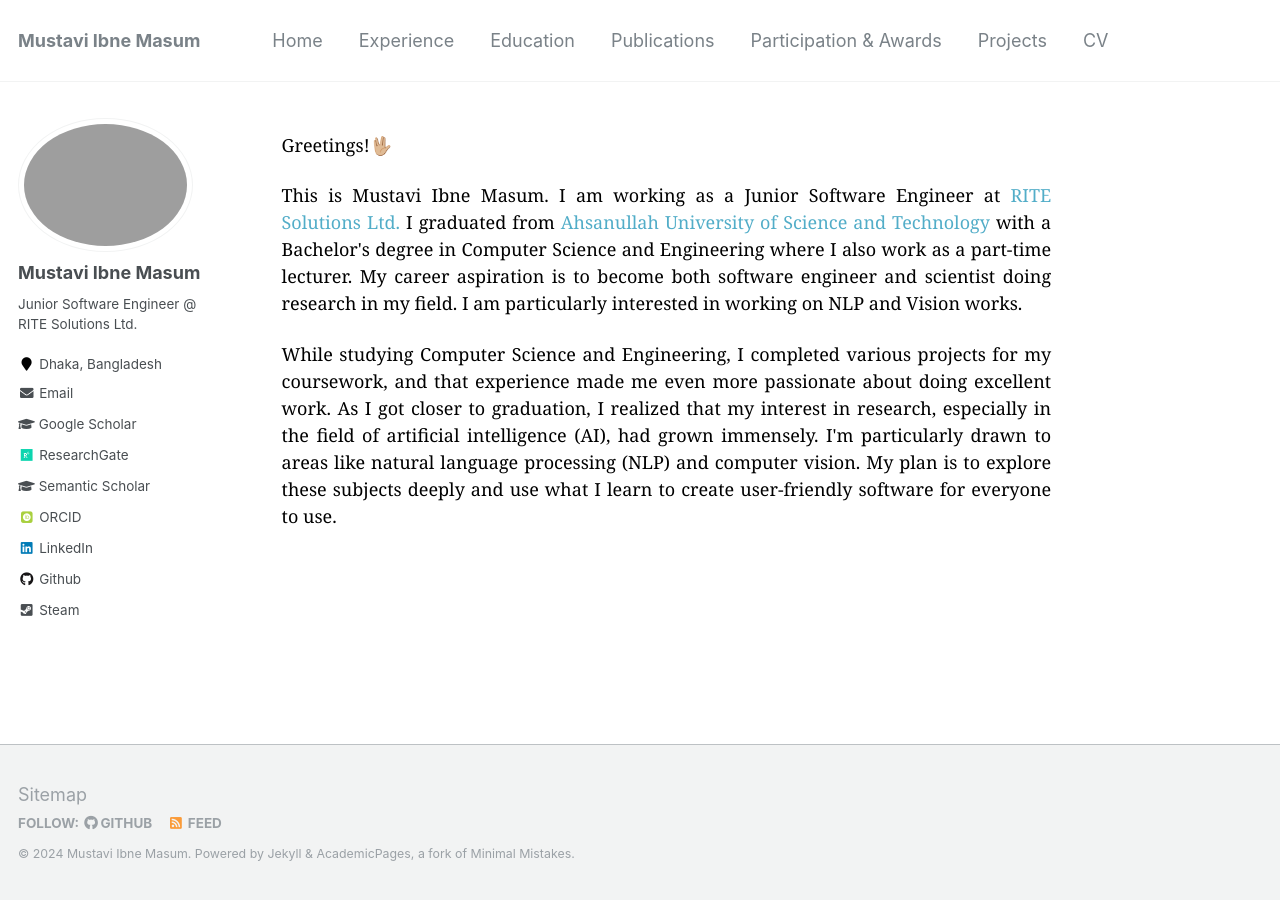
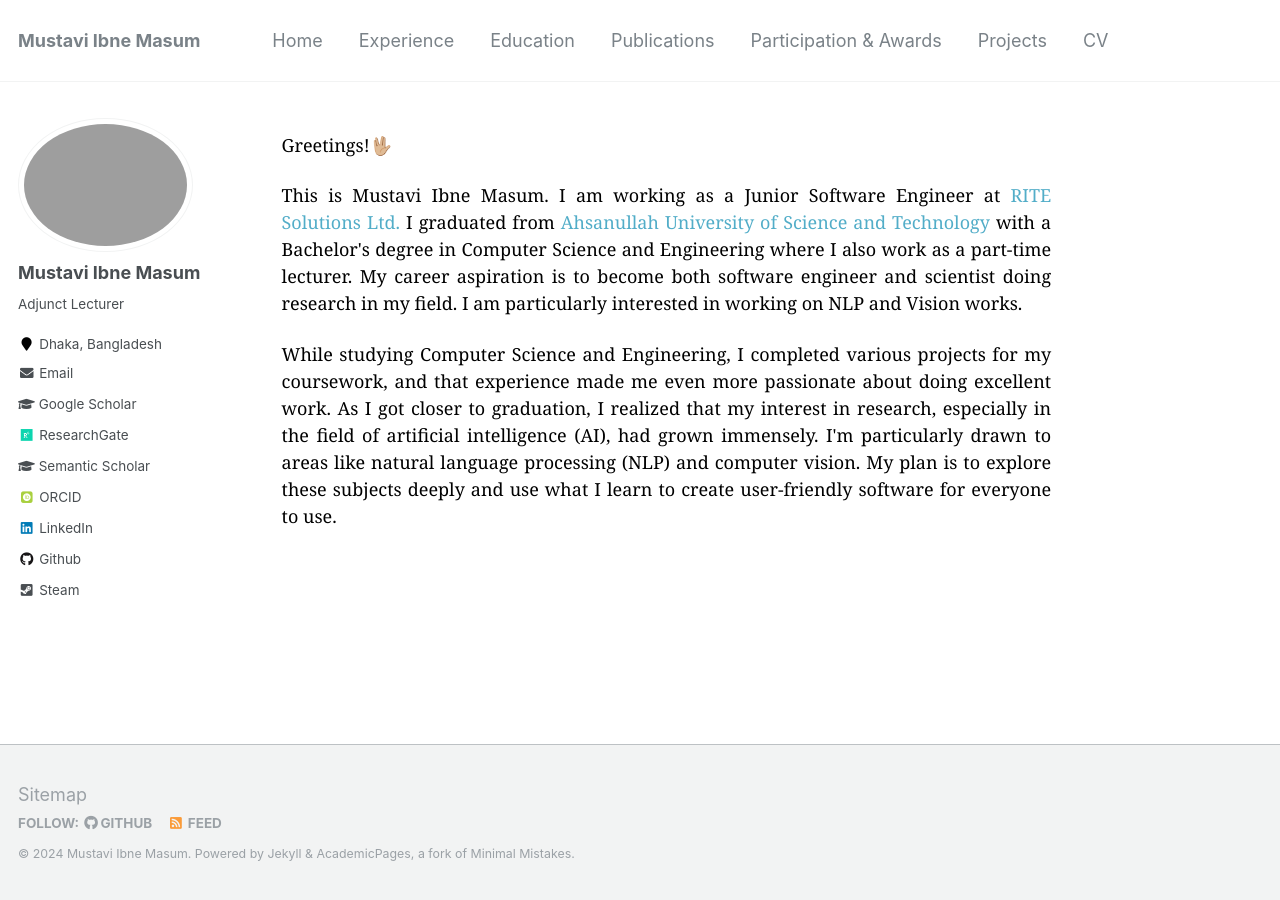
Before and after one commit to Mustavi-Ibne-Masum/mustavi-ibne-masum.github.io, a Jekyll site: the page built from _pages/about.md, in a window 1280 px wide. Built offline with Jekyll 4.4.1, drawn with Linux system fonts in a browser that asks for light colours; some web fonts are replaced.

Commit message:
Update _config.yml

```diff
--- a/_config.yml
+++ b/_config.yml
@@ -82,7 +82,7 @@ analytics:
 author:
   name             : "Mustavi Ibne Masum"
   avatar           : "profile.png"
-  bio              : "Junior Software Engineer @ RITE Solutions Ltd."
+  bio              : "Adjunct Lecturer"
   location         : "Dhaka, Bangladesh"
   employer         :
   pubmed           : #"https://www.ncbi.nlm.nih.gov/pubmed/?term="
```
